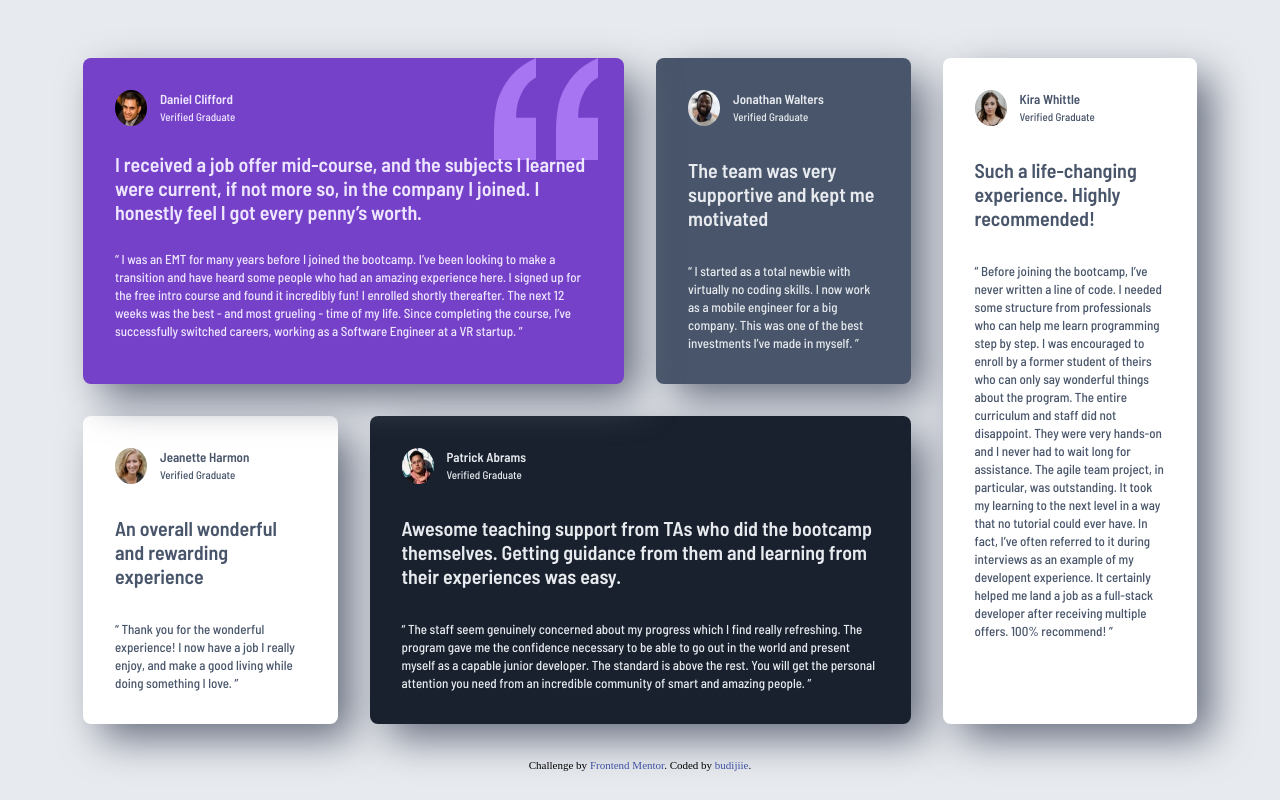
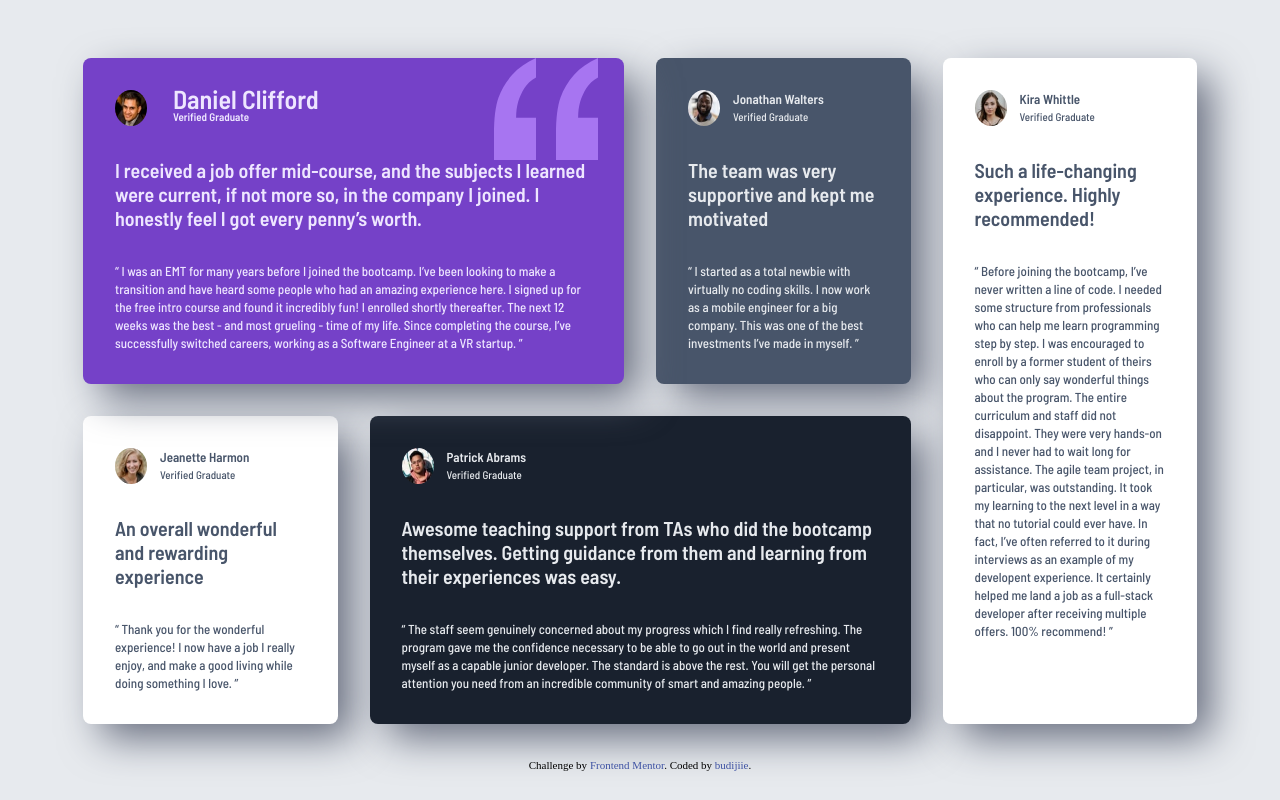
Before and after one commit to budijiie/Testimonials-grid-section, a plain HTML site: page index.html in a window 1280 px wide. Drawn offline with Linux system fonts and the light colour scheme.

Commit message:
Update index.html
adding h1 element

```diff
--- a/index.html
+++ b/index.html
@@ -21,7 +21,7 @@
     <div class="card span-2">
       <img class="quotation-icon" src="./images/bg-pattern-quotation.svg" alt="quotation-icon">
 
-      <div class="card-content">
+      <h1 class="card-content">
         <div class="profile">
           <img class="profile-img" src="./images/image-daniel.jpg" alt="image-daniel">
           <div class="profile-info">
@@ -41,7 +41,7 @@
           the course, I’ve successfully switched careers, working as a Software Engineer at a VR startup. ”
         </p>
       </div>
-    </div>
+    </h1>
     <div class="card">
       <div class="profile">
         <img class="profile-img" src="./images/image-jonathan.jpg" alt="image-jonathan">
```
